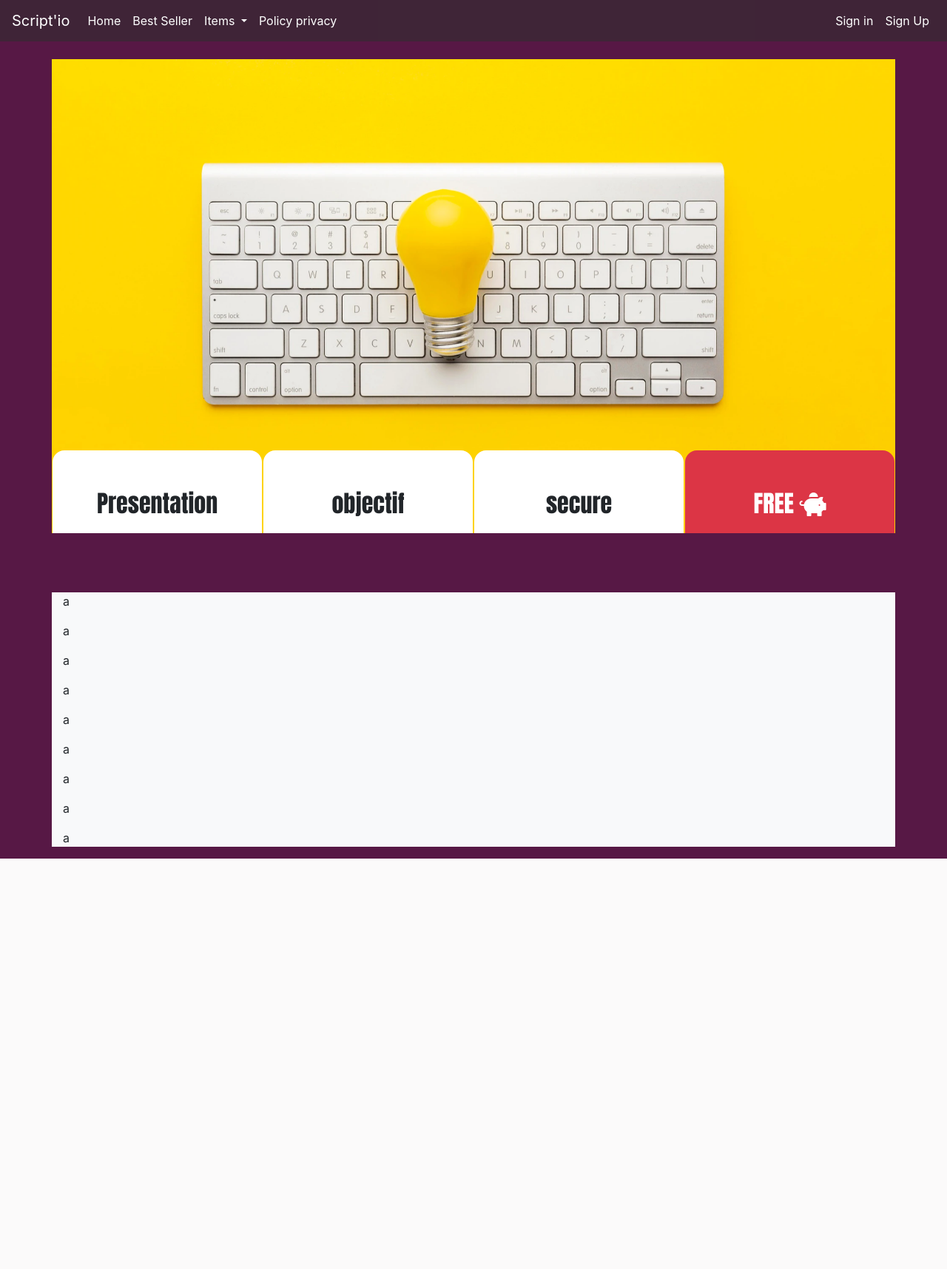
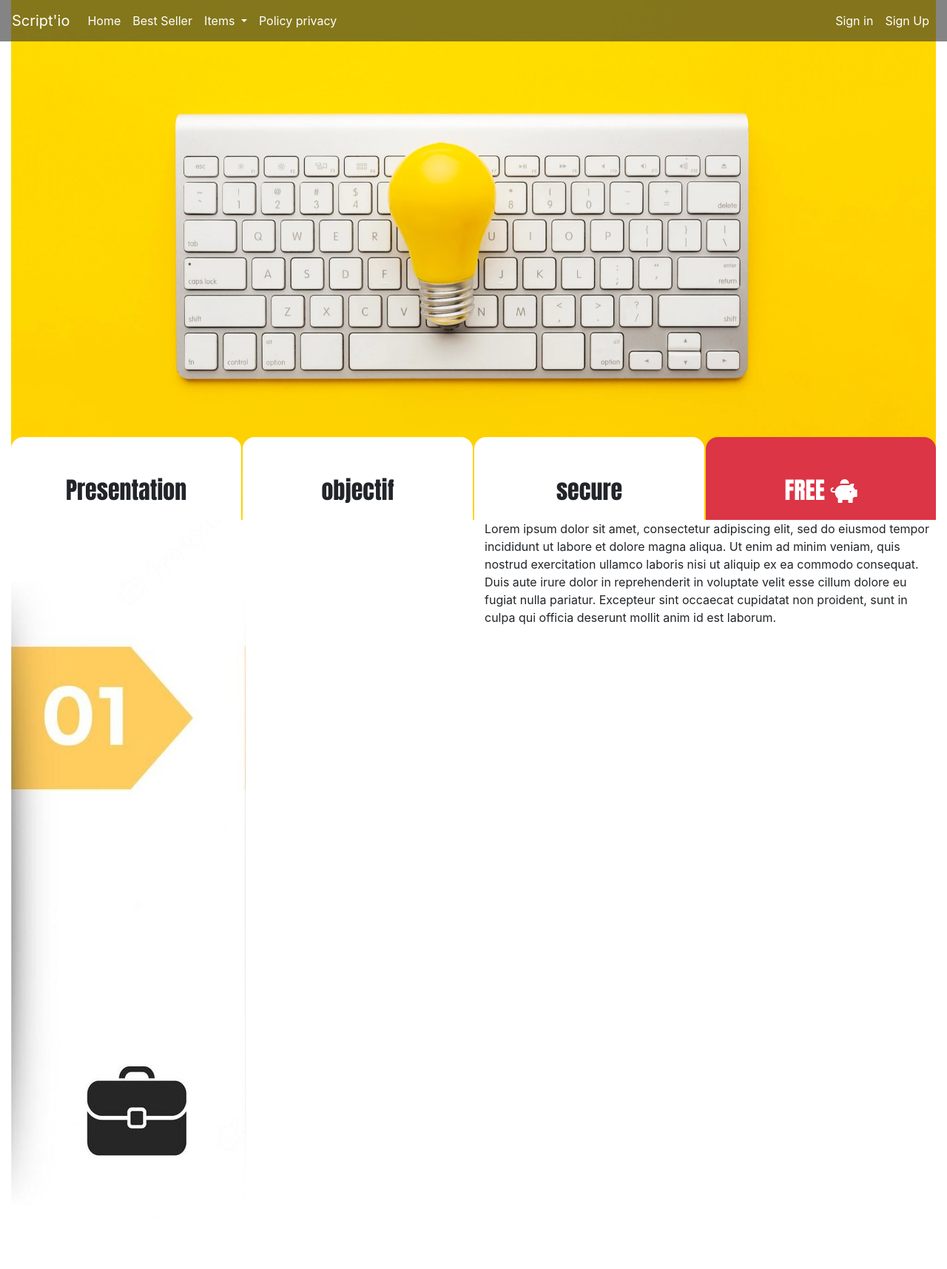
Before and after one commit to Naywvi/ScriptIO_ecommerce_of_script, a PHP site: page / in a window 1280 px wide. Shown: the whole page at 74% size. Before the commit the page ends 1161 px from the top, so only its background shows below. Run offline with PHP 8.4, Linux system fonts and the light colour scheme; some libraries are stand-ins or nearby versions.

Commit message:
main page

```diff
--- a/header-style.css
+++ b/header-style.css
@@ -1,5 +1,5 @@
 body {
-    background-color: #571845 !important;
+    background-color: #ffffff !important;
 
 }
 
@@ -34,6 +34,8 @@
     color: rgb(51, 183, 195) !important;
 }
 .slid-r{
+    margin-left: -1px !important;
+    margin-right: -1px !important;
     margin-top: -7rem;
     flex-wrap: nowrap;
 }
@@ -55,8 +57,7 @@
     font-weight: bold;
 }
 .cp{
-    padding-top: 5rem;
-    padding-bottom: 5rem;
+
 }
 .ft{
     font-family: Impact;
--- a/index.html
+++ b/index.html
@@ -92,9 +92,8 @@
         </nav>
     </header>
 
-    <div class="container cp">
-        <div class="row">
-
+    <div class="container-fluid cp">
+        <div class="row-">
             <div id="carouselExampleSlidesOnly" class="carousel slide" data-ride="carousel">
                 <div class="carousel-inner">
                     <div class="carousel-item active">
@@ -128,10 +127,17 @@
             </div>
         </div>
     </div>
+<div class="container-fluid">
+    <div class="row">
+        <div class="col-sm">
+            <img src="./src/assets/img/arrow1.jpg">
+        </div>
+        <div class="col-sm">
+            <p>Lorem ipsum dolor sit amet, consectetur adipiscing elit, sed do eiusmod tempor incididunt ut labore et dolore magna aliqua. Ut enim ad minim veniam, quis nostrud exercitation ullamco laboris nisi ut aliquip ex ea commodo consequat. Duis aute irure dolor in reprehenderit in voluptate velit esse cillum dolore eu fugiat nulla pariatur. Excepteur sint occaecat cupidatat non proident, sunt in culpa qui officia deserunt mollit anim id est laborum.</p>
+        </div>
+    </div>
+</div>
 
-    <div class="container bg-light">
-        <p>a</p> <p>a</p> <p>a</p> <p>a</p> <p>a</p> <p>a</p> <p>a</p> <p>a</p> <p>a</p>
-    </div>
     <script src="https://code.jquery.com/jquery-3.2.1.slim.min.js" integrity="sha384-KJ3o2DKtIkvYIK3UENzmM7KCkRr/rE9/Qpg6aAZGJwFDMVNA/GpGFF93hXpG5KkN" crossorigin="anonymous"></script>
     <script src="https://cdn.jsdelivr.net/npm/popper.js@1.12.9/dist/umd/popper.min.js" integrity="sha384-ApNbgh9B+Y1QKtv3Rn7W3mgPxhU9K/ScQsAP7hUibX39j7fakFPskvXusvfa0b4Q" crossorigin="anonymous"></script>
     <script src="https://cdn.jsdelivr.net/npm/bootstrap@4.0.0/dist/js/bootstrap.min.js" integrity="sha384-JZR6Spejh4U02d8jOt6vLEHfe/JQGiRRSQQxSfFWpi1MquVdAyjUar5+76PVCmYl" crossorigin="anonymous"></script>
```
Also changed, not shown: src/assets/img/arrow1.jpg (added).
